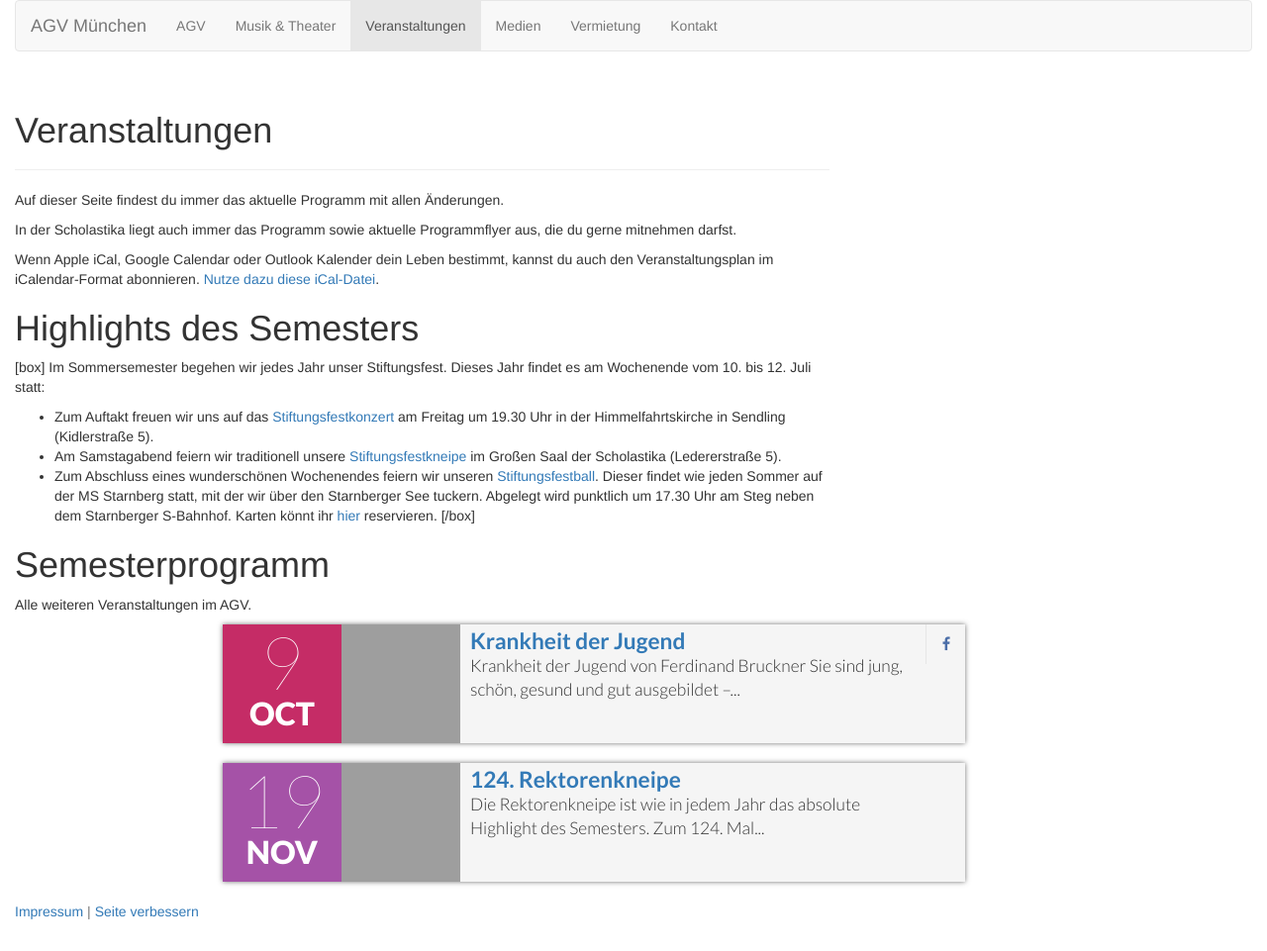
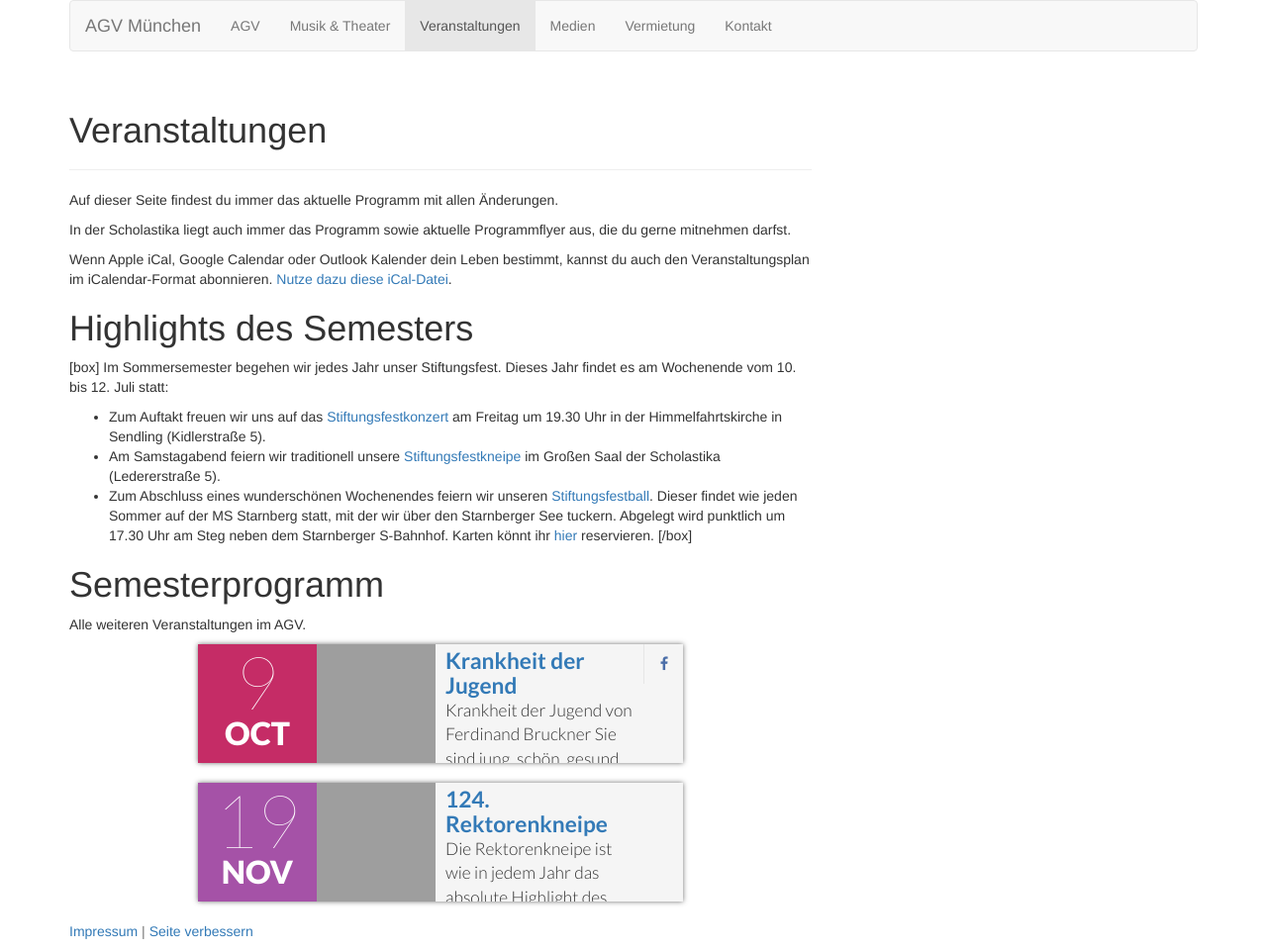
Before and after one commit to MyOldStuff/agvm.github.io, a Jekyll site: the page built from veranstaltungen/index.md, in a window 1280 px wide. Shown: the whole page at 99% size. Built offline with Jekyll 4.4.1, drawn with Linux system fonts in a browser that asks for light colours; nearby versions of some CDN libraries; grey boxes are pictures that could not be loaded.

Commit message:
Change class from container-fluid to container

```diff
--- a/_includes/events.html
+++ b/_includes/events.html
@@ -1,4 +1,3 @@
-<div class="container">
 <div class="row">
   <div class="col-xs-12 col-sm-offset-2 col-sm-8">
     <ul class="event-list">
@@ -31,4 +30,3 @@
     </ul>
   </div>
 </div>
-</div>
--- a/_includes/menu.html
+++ b/_includes/menu.html
@@ -1,4 +1,4 @@
-<div class="container-fluid">
+<div class="container">
   <nav class="navbar navbar-default">
     <div class="container-fluid">
       <!-- Brand and toggle get grouped for better mobile display -->
--- a/_layouts/default.html
+++ b/_layouts/default.html
@@ -20,7 +20,7 @@
   <body>
     {{ content }}
 
-    <footer class="container-fluid">
+    <footer class="container">
       <p class="text-muted">
         <a href="/impressum.html">Impressum</a>
         |
--- a/_layouts/event.html
+++ b/_layouts/event.html
@@ -3,7 +3,7 @@ layout: default
 ---
 {% include menu.html %}
 
-<div class="container-fluid">
+<div class="container">
   <div class="post">
     <header class="page-header">
       <h1>
--- a/_layouts/page.html
+++ b/_layouts/page.html
@@ -3,7 +3,7 @@ layout: default
 ---
 {% include menu.html %}
 
-<div class="container-fluid">
+<div class="container">
   <div class="row">
     <div class="col-md-8">
       <div class="post">
--- a/_layouts/post.html
+++ b/_layouts/post.html
@@ -3,7 +3,7 @@ layout: default
 ---
 {% include menu.html %}
 
-<div class="container-fluid">
+<div class="container">
   <div class="row">
     <div class="col-md-8">
       <div class="post">
```
Lines whose indentation alone changed are shown as unchanged.
